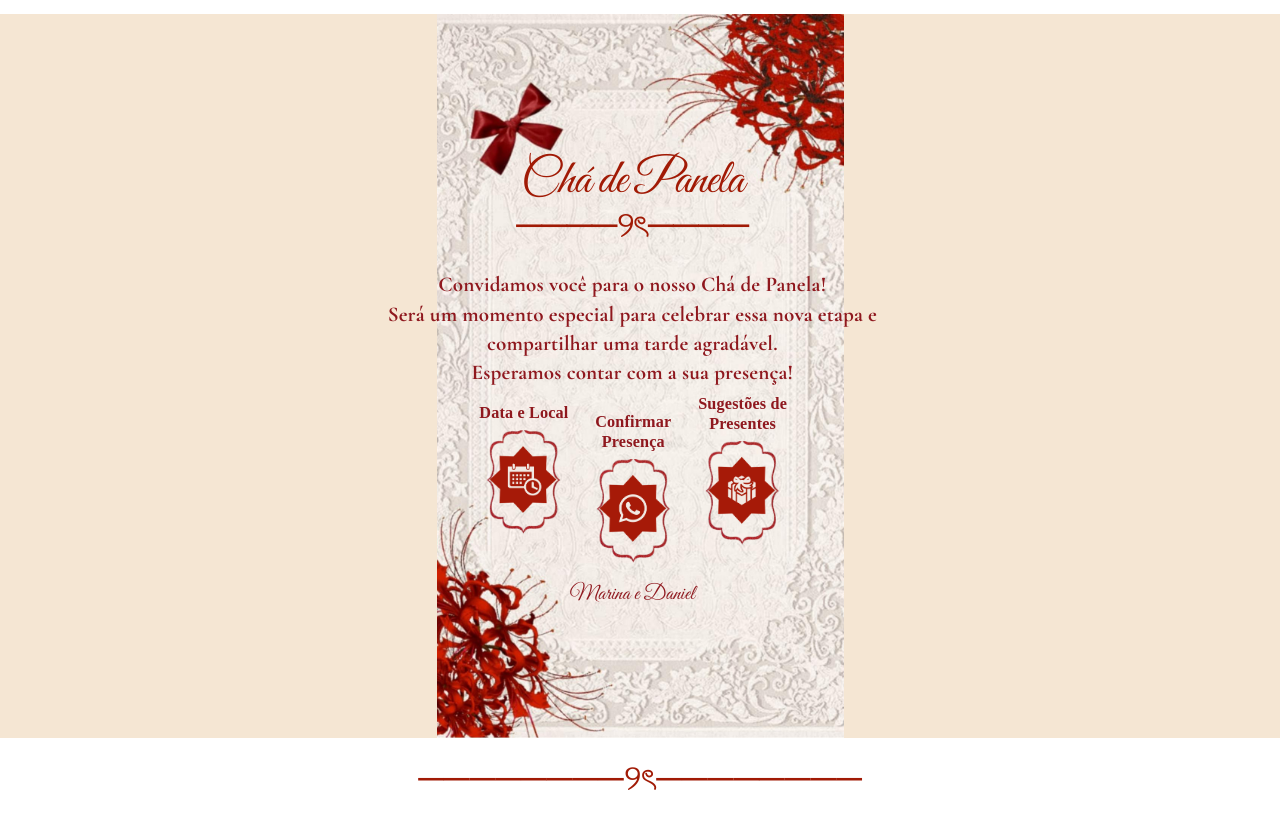
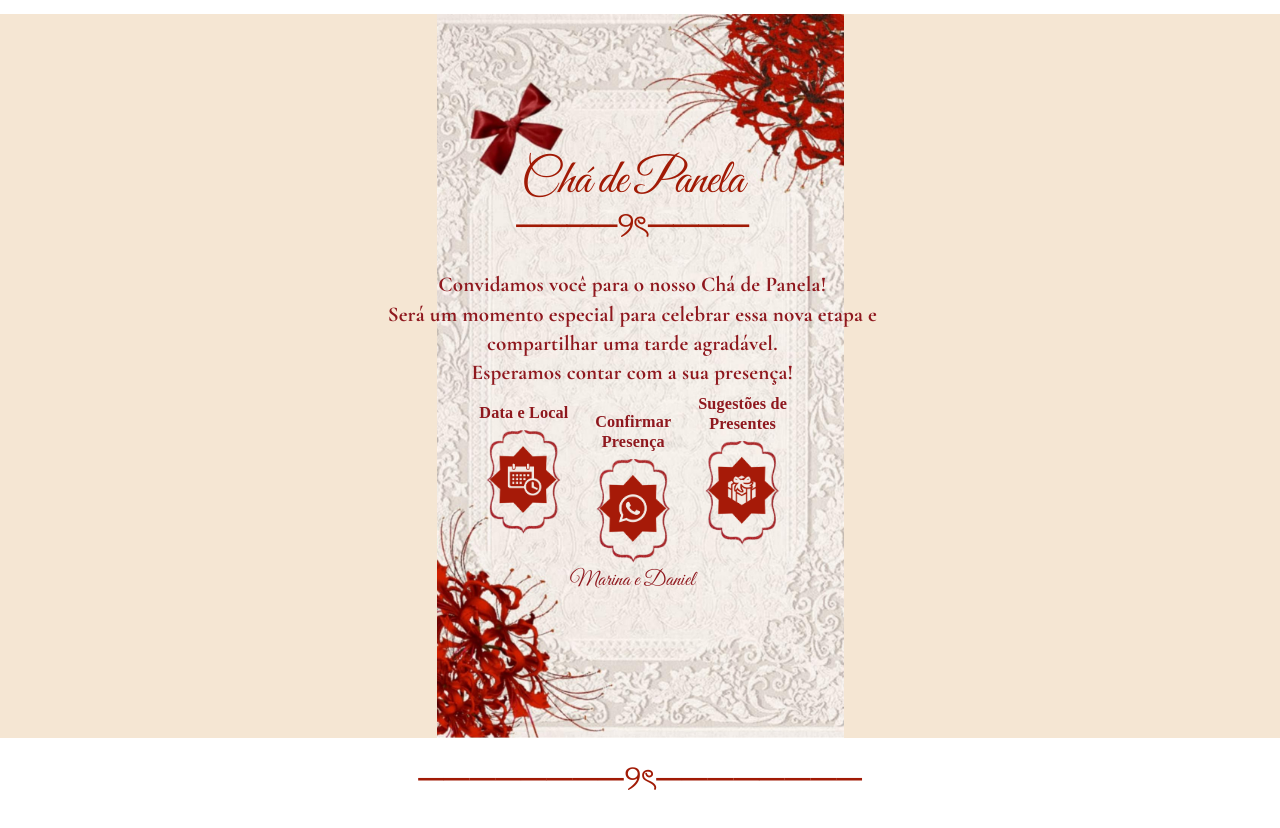
Before and after one commit to danielcanunciato/ChaDePanela, a React (Vite) app: page / in a window 1280 px wide. Built offline with nearby package versions, Linux system fonts and the light colour scheme.

Commit message:
fonte cuticuti

```diff
--- a/src/pages/Home/index.css
+++ b/src/pages/Home/index.css
@@ -91,4 +91,5 @@
     font-style: normal;
     font-size: 1.3rem;
     color: rgb(143, 24, 30);
+    transform: translateY(-16px);
 }
```
